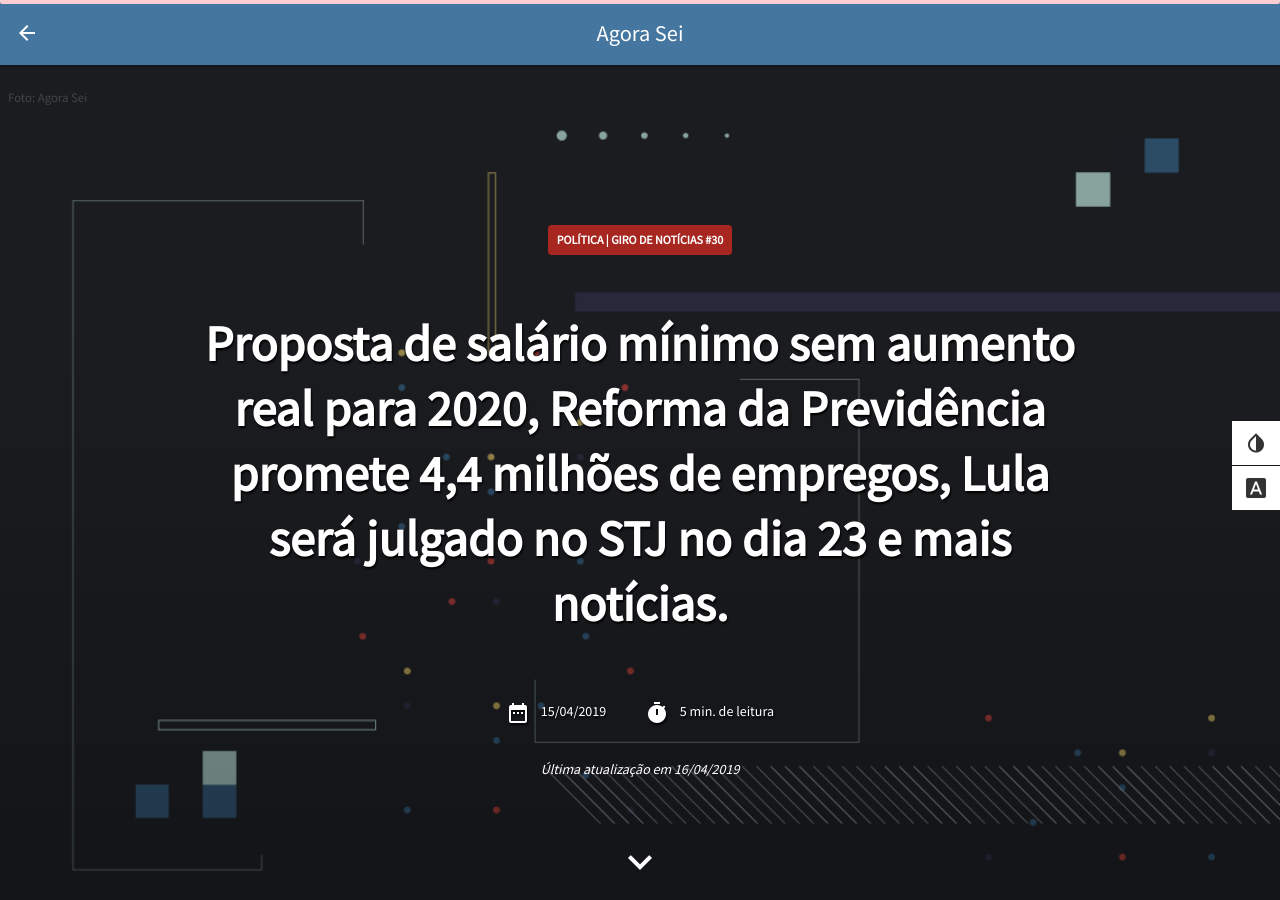
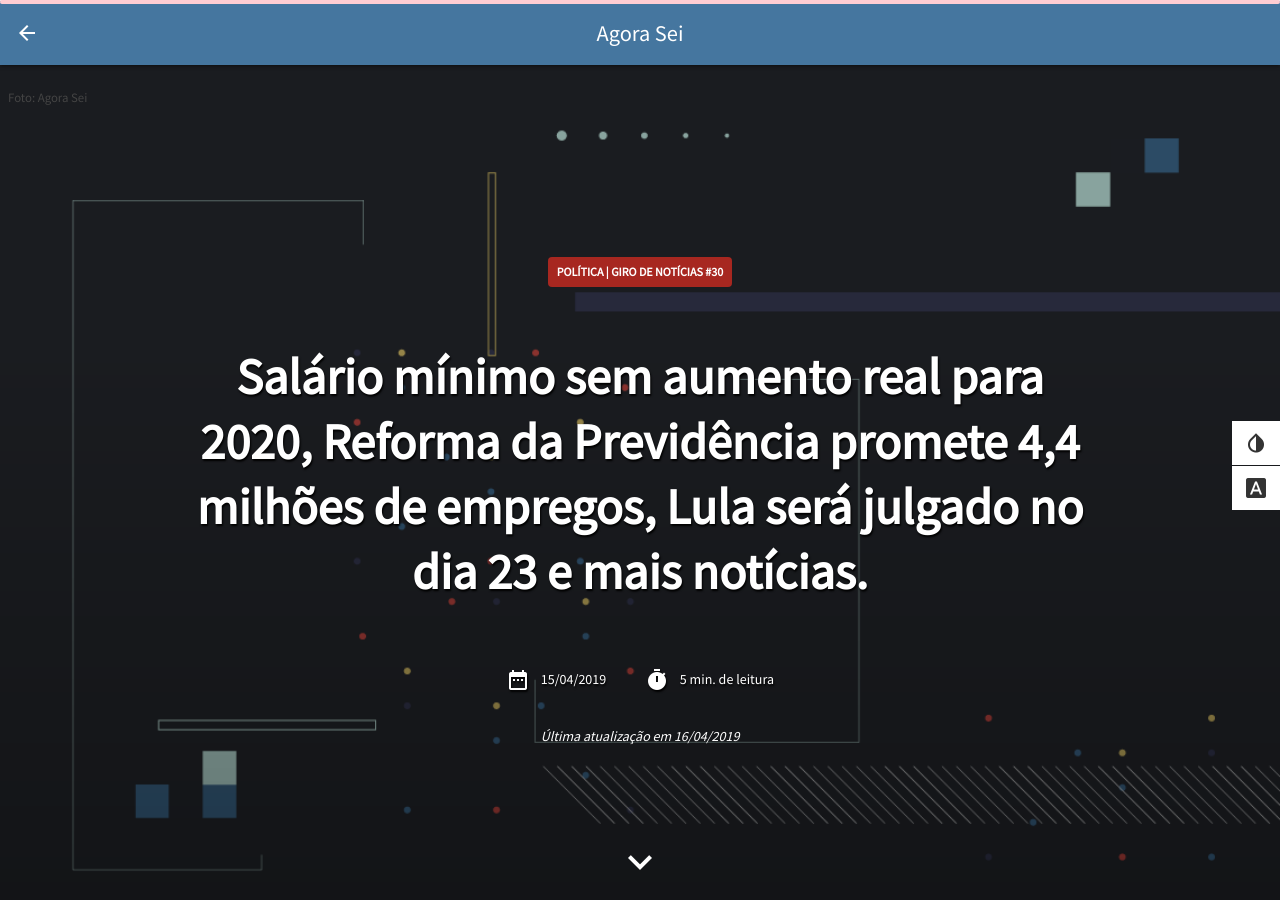
Before and after one commit to agorasei/agorasei.github.io, a Jekyll site: the page built from _posts/2019-04-15-proposta-de-salário-mínimo-sem-aumento-real-para-2020-reforma-da-previdência-promete-4-4-milhões-de-empregos-lula-será-julgado-no-stj-no-dia-23-e-mais-notícias.md, in a window 1280 px wide and 900 px high. Built offline with Jekyll 4.4.1, drawn with Linux system fonts in a browser that asks for light colours.

Commit message:
Update from Forestry.io Rafael Braga updated _posts/2019-04-15-proposta-de-salário-mínimo-sem-aumento-real-para-2020-reforma-da-previdência-promete-4-4-milhões-de-empregos-lula-será-julgado-no-stj-no-dia-23-e-mais-notícias.md

```diff
--- a/_posts/2019-04-15-proposta-de-salário-mínimo-sem-aumento-real-para-2020-reforma-da-previdência-promete-4-4-milhões-de-empregos-lula-será-julgado-no-stj-no-dia-23-e-mais-notícias.md
+++ b/_posts/2019-04-15-proposta-de-salário-mínimo-sem-aumento-real-para-2020-reforma-da-previdência-promete-4-4-milhões-de-empregos-lula-será-julgado-no-stj-no-dia-23-e-mais-notícias.md
@@ -1,8 +1,8 @@
 ---
 layout: post
 script: detail
-title: Proposta de salário mínimo sem aumento real para 2020, Reforma da Previdência
-  promete 4,4 milhões de empregos, Lula será julgado no STJ no dia 23 e mais notícias.
+title: Salário mínimo sem aumento real para 2020, Reforma da Previdência promete 4,4
+  milhões de empregos, Lula será julgado no dia 23 e mais notícias.
 subject: Política
 keywords: Governo, salário, minimo, aumento, 2020, reforma, previdência, empregos,
   milhões, ministros, preço, combustível, Onyx, Lorenzoni, deputados, derrubar, decretos,
```
